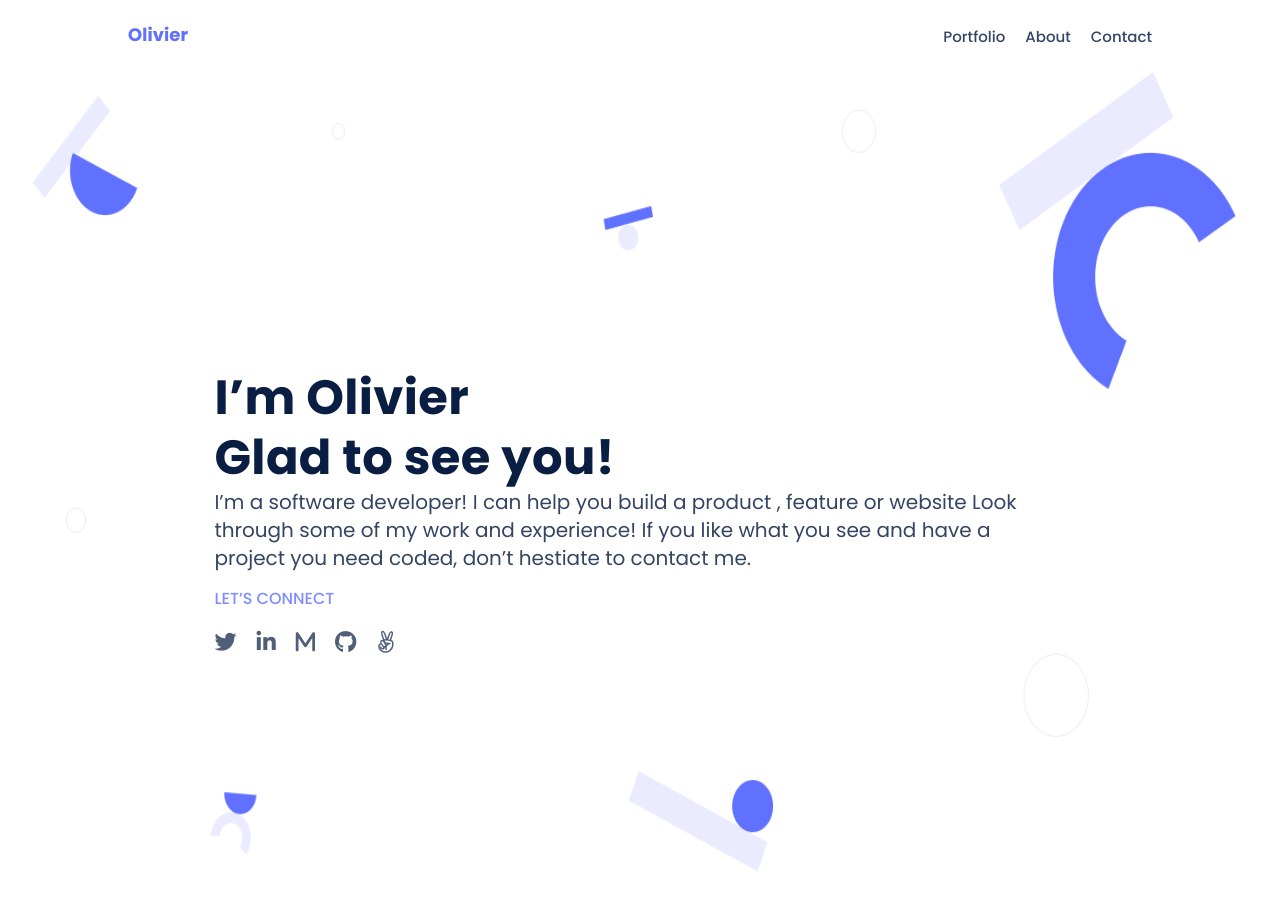
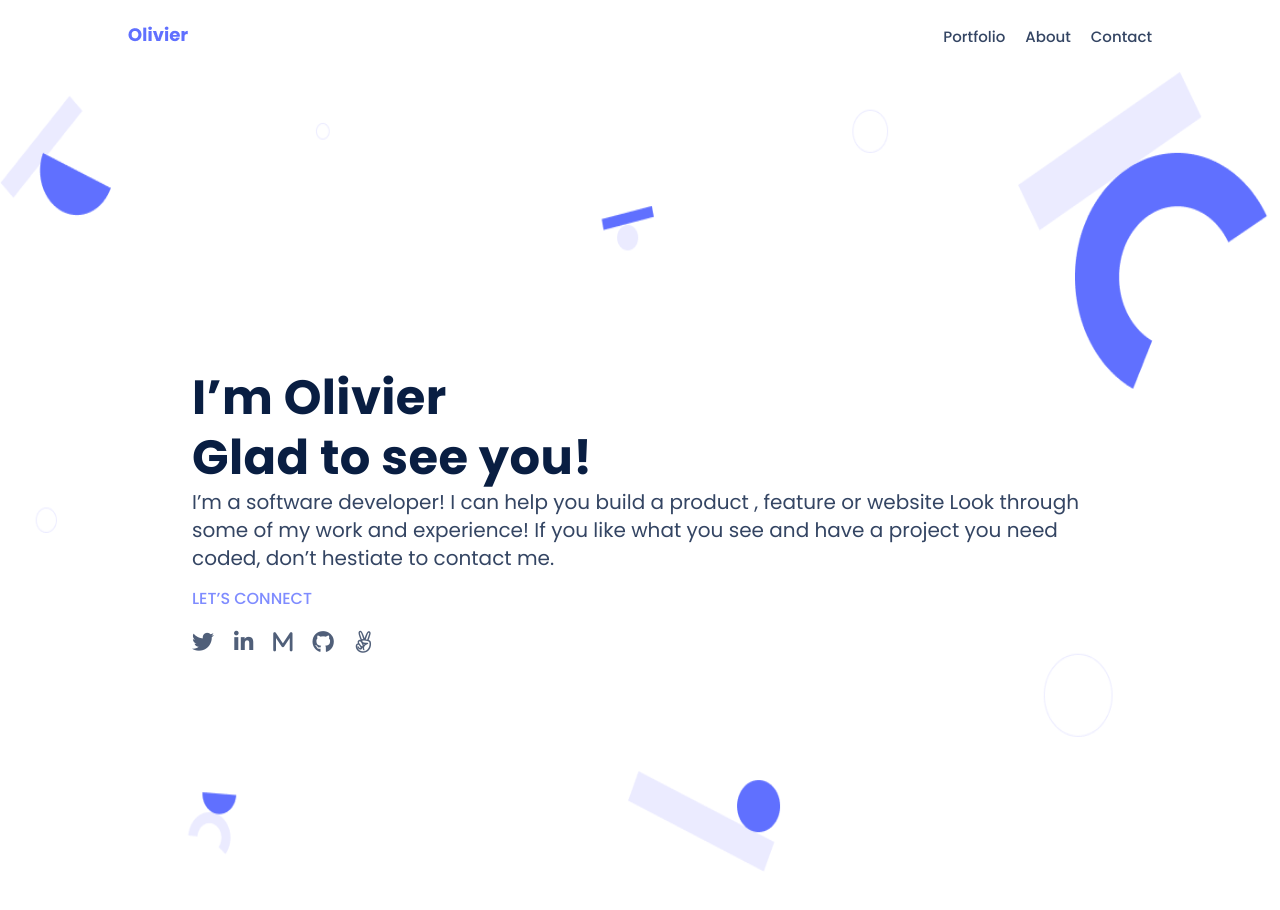
Before and after one commit to RWUBAKWANAYO/Portfolio-Setup, a website: page index.html in a window 1280 px wide. Drawn offline with Linux system fonts and the light colour scheme.

Commit message:
Re-organize html file, changes in css file

```diff
--- a/index.html
+++ b/index.html
@@ -23,7 +23,7 @@
     </ul>
     <div class="menu-bar"><i class="fa-solid fa-bars"></i></div>
   </nav>
-  <div class="main-container">
+  <section class="intro-container">
     <h1 class="main-element">I’m Olivier <br/>Glad to see you!</h1>
     <p class="main-element">
       I’m a software developer! I can help you build a product , feature or website Look through some of my work and experience! If you like what you see and have a project you need coded, don’t hestiate to contact me.
@@ -36,7 +36,7 @@
       <li><a href="https://github.com/" target=”_blank” class="media-icon"><i class="fa-brands fa-github"></i></a></li>
       <li><a href="https://angel.co/" target=”_blank” class="media-icon"><i class="fa-brands fa-angellist"></i></a></li>
     </ul>
-  </div>
+  </section>
 </body>
 
 </html>
--- a/style.css
+++ b/style.css
@@ -15,6 +15,7 @@
   --small-size: 16px;
   --smallest-size: 15px;
   --icon-size: 22px;
+  --white-color: #fff;
 }
 
 *,
@@ -25,20 +26,22 @@ body {
 
 body {
   width: 100%;
-  display: flex;
-  flex-direction: column;
-  align-items: center;
   font-family: var(--poppins);
+  background-color: #e5e5e5;
 }
 
 /* navbar styles */
 
 nav {
-  width: 80%;
+  width: calc(100% - 20%);
+  padding: 0 10%;
   height: 72px;
   display: flex;
   justify-content: space-between;
   align-items: center;
+  position: sticky;
+  top: 0;
+  background-color: var(--white-color);
 }
 
 .logo a {
@@ -82,11 +85,12 @@ nav {
 
 /* content styles */
 
-.main-container {
-  width: 95%;
+.intro-container {
+  width: 100%;
   min-height: 100vh;
   padding: 40px 0;
   background: url('./images/main_bg.png') no-repeat;
+  background-color: var(--white-color);
   background-size: 100% 100vh;
   background-clip: padding-box;
   background-position: top center;
@@ -100,7 +104,7 @@ nav {
   width: 70%;
 }
 
-.main-container h1 {
+.intro-container h1 {
   font-weight: 700;
   font-size: var(--large-size);
   line-height: 60px;
@@ -108,14 +112,14 @@ nav {
   letter-spacing: 0.37px;
 }
 
-.main-container p {
+.intro-container p {
   font-weight: 400;
   line-height: 28px;
   font-size: var(--medium-size);
   color: var(--light-blue);
 }
 
-.main-container span {
+.intro-container span {
   font-weight: 500;
   line-height: 24px;
   margin: 15px 0;
@@ -123,12 +127,12 @@ nav {
   color: var(--lightest-blue);
 }
 
-.main-container ul {
+.intro-container ul {
   display: flex;
   margin-top: 5px;
 }
 
-.main-container ul li {
+.intro-container ul li {
   list-style: none;
   margin-right: 20px;
 }
@@ -159,7 +163,7 @@ nav {
     --large-size: 40px;
   }
 
-  .main-container {
+  .intro-container {
     width: 100%;
   }
 
@@ -167,7 +171,7 @@ nav {
     width: 80%;
   }
 
-  .main-container h1 {
+  .intro-container h1 {
     line-height: 52px;
   }
 }
@@ -179,7 +183,11 @@ nav {
     --medium-size: 16px;
   }
 
-  nav,
+  nav {
+    width: calc(100% - 10%);
+    padding: 0 5%;
+  }
+
   .main-element {
     width: 90%;
   }
@@ -192,13 +200,14 @@ nav {
     display: block;
   }
 
-  .main-container {
+  .intro-container {
     height: auto;
     background: url('./images/mobile_bg.png') no-repeat;
+    background-color: var(--white-color);
     background-size: cover;
   }
 
-  .main-container p {
+  .intro-container p {
     line-height: 24px;
   }
 }
```
